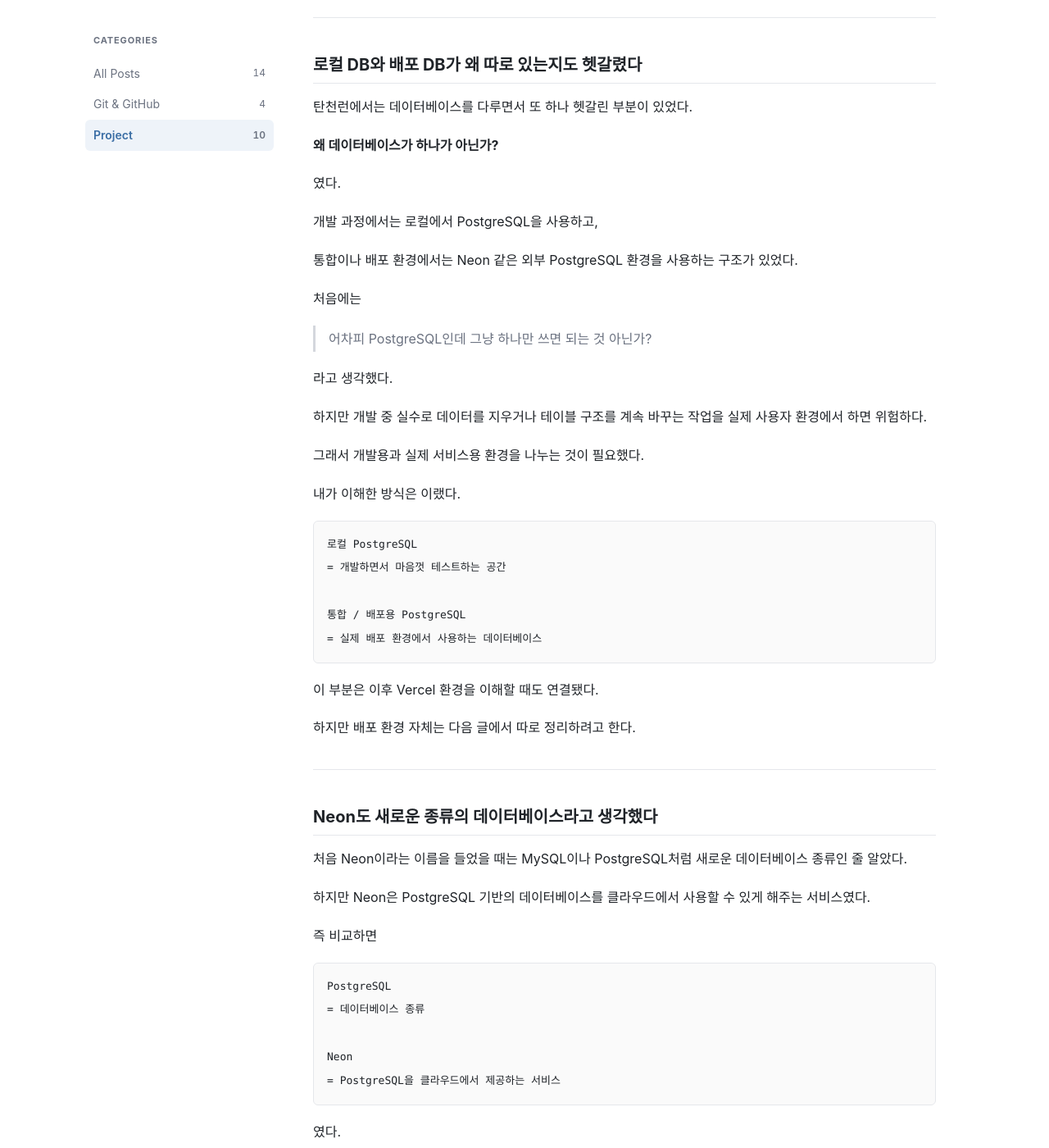
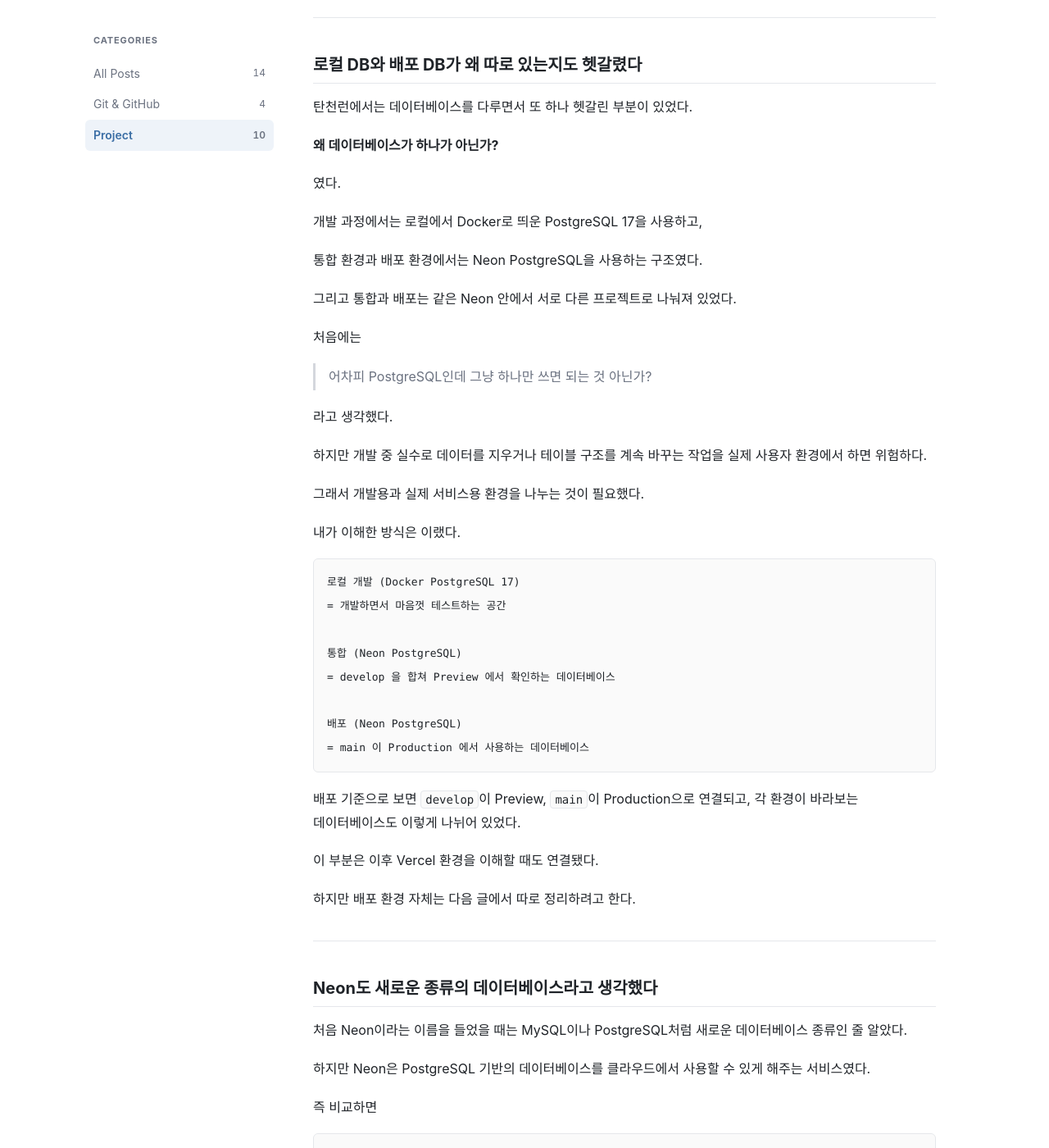
Before and after one commit to eunjung01230/my-blog, a Jekyll site: the page built from _project_posts/tanchunrun/05-database-data-integration.md, in a window 1280 px wide and 1400 px high, scrolled down 8099 px. Shown: the whole window at 82% size. Built offline with Jekyll 4.4.1, drawn with Linux system fonts in a browser that asks for light colours; some of the changed text lies outside the part shown.

Commit message:
fix: correct deployment, DB environment, and map provider details in TanchunRun series
- 06: develop 만 Preview 기준 브랜치이고 feature 브랜치는 배포하지 않음을 명시
- 05: 로컬 Docker PostgreSQL 17 과 Neon 통합/배포 환경 구분, server-only 실패 원인 정정
- 07: 지도 provider 를 NAVER Maps 로 명시

Co-Authored-By: Claude Opus 5 (1M context) <noreply@anthropic.com>

````diff
--- a/_project_posts/tanchunrun/05-database-data-integration.md
+++ b/_project_posts/tanchunrun/05-database-data-integration.md
@@ -338,9 +338,11 @@ PostgreSQL
 
 였다.
 
-개발 과정에서는 로컬에서 PostgreSQL을 사용하고,
+개발 과정에서는 로컬에서 Docker로 띄운 PostgreSQL 17을 사용하고,
 
-통합이나 배포 환경에서는 Neon 같은 외부 PostgreSQL 환경을 사용하는 구조가 있었다.
+통합 환경과 배포 환경에서는 Neon PostgreSQL을 사용하는 구조였다.
+
+그리고 통합과 배포는 같은 Neon 안에서 서로 다른 프로젝트로 나눠져 있었다.
 
 처음에는
 
@@ -355,12 +357,17 @@ PostgreSQL
 내가 이해한 방식은 이랬다.
 
 ```text
-로컬 PostgreSQL
+로컬 개발 (Docker PostgreSQL 17)
 = 개발하면서 마음껏 테스트하는 공간
 
-통합 / 배포용 PostgreSQL
-= 실제 배포 환경에서 사용하는 데이터베이스
+통합 (Neon PostgreSQL)
+= develop 을 합쳐 Preview 에서 확인하는 데이터베이스
+
+배포 (Neon PostgreSQL)
+= main 이 Production 에서 사용하는 데이터베이스
 ```
+
+배포 기준으로 보면 `develop`이 Preview, `main`이 Production으로 연결되고, 각 환경이 바라보는 데이터베이스도 이렇게 나뉘어 있었다.
 
 이 부분은 이후 Vercel 환경을 이해할 때도 연결됐다.
 
@@ -517,7 +524,19 @@ DB에 직접 접근하는 코드는 브라우저에서 실행되면 안 된다.
 
 Drizzle은 Migration 같은 작업을 위해 CLI에서도 Schema 파일을 읽어야 했다.
 
-그런데 Schema 파일 자체가 특정 서버 실행 환경에 너무 강하게 묶여 있으면 Drizzle CLI가 그 파일을 읽는 과정에서 문제가 생길 수 있었다.
+그런데 우리 프로젝트에서는 서버 전용 폴더에 있는 파일이 전부 `server-only`를 import 하도록 정해 두었고, Schema 파일도 그 폴더 안에 있었다.
+
+문제는 Drizzle CLI가 Next 밖에서 따로 실행되는 도구라는 점이었다.
+
+Next 안에서 실행될 때는 `server-only`가 정상적으로 처리되지만, Drizzle CLI는 Next의 처리 방식을 모른다.
+
+그래서 CLI가 Schema 파일을 읽다가 `server-only` 모듈을 찾지 못하고 그대로 실패했다.
+
+해결은 Drizzle 설정 파일 안에서만 `server-only`를 Next가 이미 가지고 있는 빈 모듈로 연결해 주는 방식이었다.
+
+설정 파일에서만 처리했기 때문에 실제 앱 동작은 그대로다.
+
+Next에서의 `server-only` 보호도 그대로 남아서, 클라이언트 코드가 서버 파일을 import 하면 여전히 빌드가 실패한다.
 
 즉 같은 DB 관련 파일이어도 역할이 달랐다.
 
````
Also changed, not shown: _project_posts/tanchunrun/06-vercel-deployment.md (+11 -5 lines), _project_posts/tanchunrun/07-map-social-api.md (+6 -4 lines).
